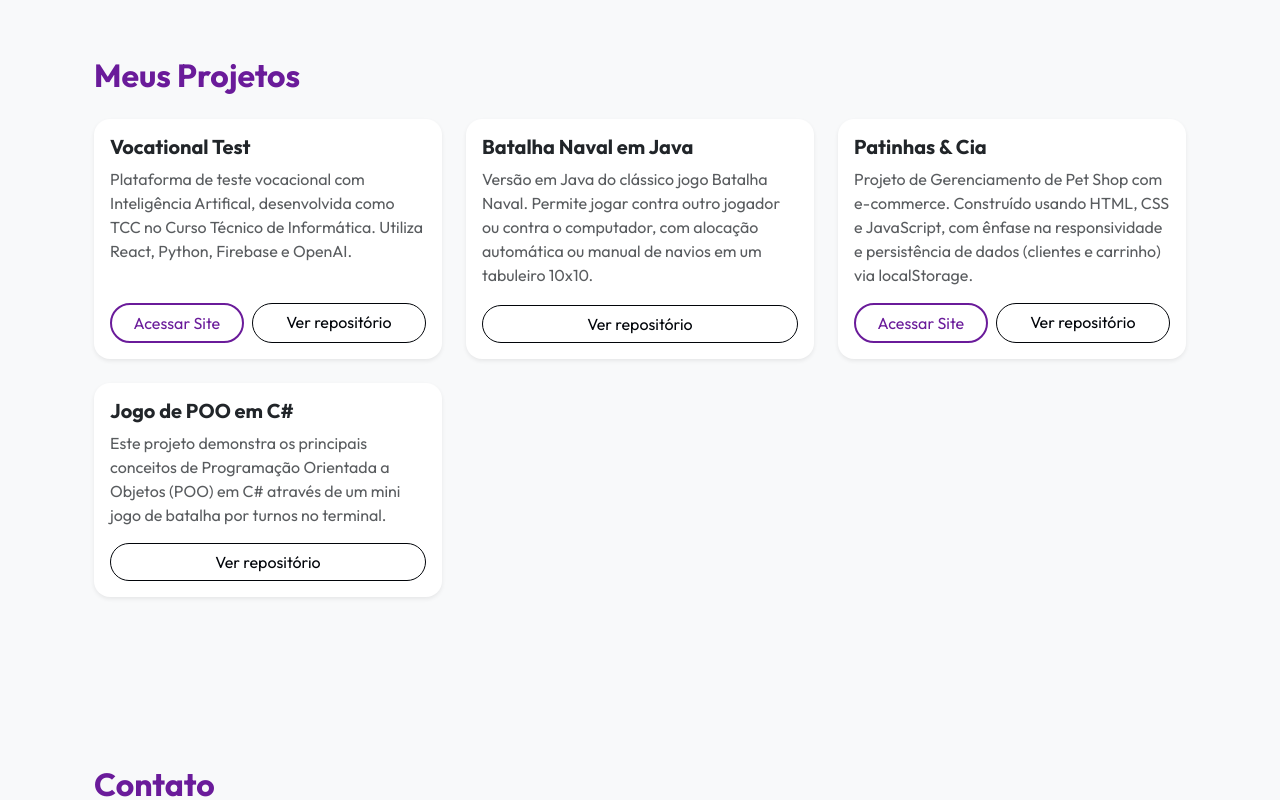
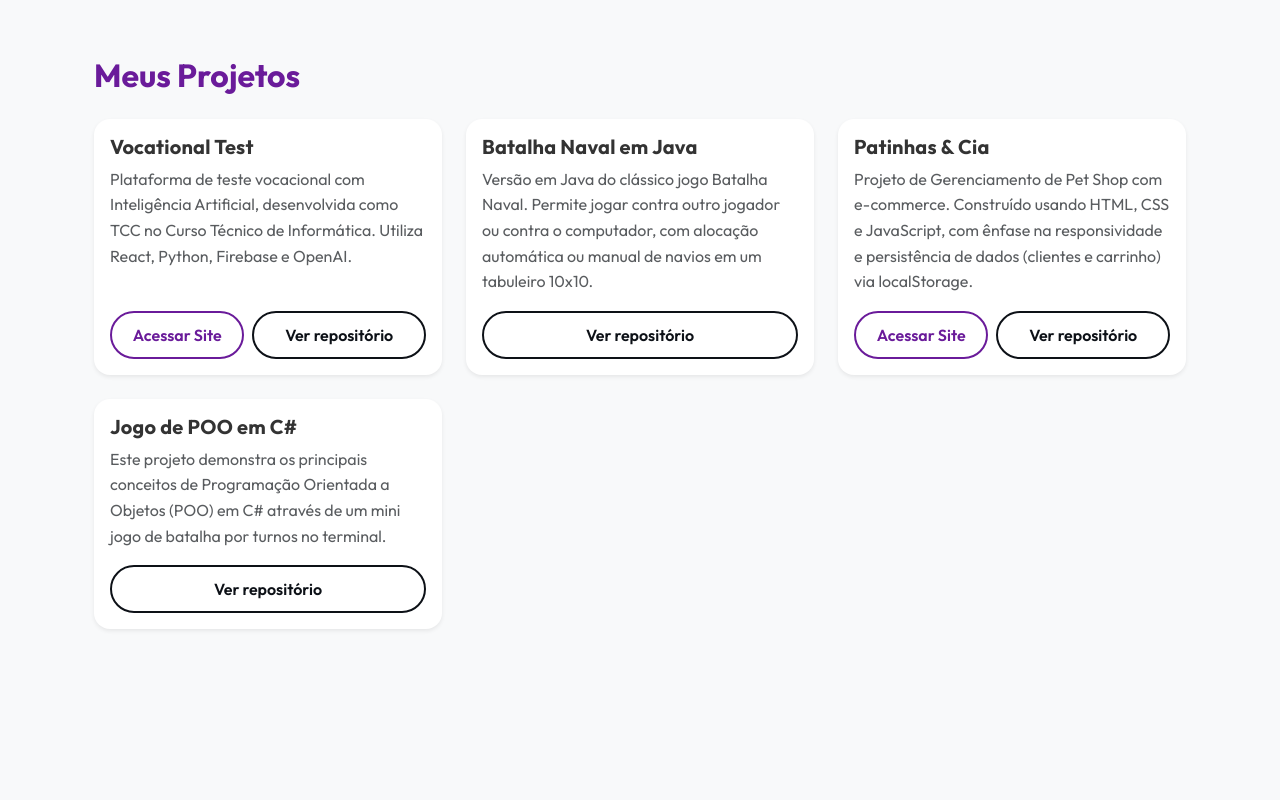
Before and after one commit to eduarda-guimaraes/portfolio-pessoal, a React (Vite) app: page / in a window 1280 px wide. Shown: the part 800-1600 px from the top of the page. Built offline with nearby package versions, Linux system fonts and the light colour scheme.

Commit message:
Layout de cards refatorado

```diff
--- a/src/pages/en/HomeEN.jsx
+++ b/src/pages/en/HomeEN.jsx
@@ -75,7 +75,7 @@ function HomeEN() {
                 className="btn btn-outline-secondary rounded-pill px-4"
                 target="_blank"
                 rel="noopener noreferrer"
-                download="Eduarda-Guimarães-VR.pdf"
+                download="Eduarda Guimarães - Virtual Resume.pdf"
               >
                 <i className="bi bi-download me-2" aria-hidden="true"></i>
                 Download VR
--- a/src/pages/pt/HomePT.jsx
+++ b/src/pages/pt/HomePT.jsx
@@ -50,7 +50,7 @@ function HomePT() {
                 className="btn btn-outline-secondary rounded-pill px-4"
                 target="_blank"
                 rel="noopener noreferrer"
-                download="Eduarda-Guimarães-CV.pdf"
+                download="Eduarda Guimarães - Currículo Virtual.pdf"
               >
                 <i className="bi bi-download me-2" aria-hidden="true"></i>
                 Baixar CV
@@ -67,6 +67,7 @@ function HomePT() {
             />
           </div>
         </div>
+
         {/* TECNOLOGIAS */}
         <div className="mt-4">
           <h5 className="fw-bold mb-3" style={{ color: '#6a1b9a' }}>
@@ -107,7 +108,7 @@ function HomePT() {
         <div className="card-body d-flex flex-column">
           <h5 className="card-title fw-bold">Vocational Test</h5>
           <p className="card-text text-muted" style={{ flex: 1 }}>
-                  Plataforma de teste vocacional com Inteligência Artifical, desenvolvida como TCC no Curso Técnico de Informática. Utiliza React, Python, Firebase e OpenAI.
+            Plataforma de teste vocacional com Inteligência Artificial, desenvolvida como TCC no Curso Técnico de Informática. Utiliza React, Python, Firebase e OpenAI.
           </p>
           <div className="d-flex gap-2 mt-auto justify-content-between">
             <a
@@ -201,6 +202,7 @@ function HomePT() {
 </section>
 
 
+
       {/* CONTATO */}
       <section
         id="contato"
--- a/src/styles/global.css
+++ b/src/styles/global.css
@@ -17,15 +17,43 @@ html {
 body {
   font-family: 'Segoe UI', sans-serif;
   background-color: #f8f9fa;
-  color: #333;
+  color: var(--text);
 }
 
 html, body {
   overflow-x: hidden;
 }
 
+:root{
+  --accent: #6a1b9a;
+  --accent-weak: #b39ddb;
+  --text: #333;
+  --text-weak: #6b7280;
+
+  --card-bg: rgba(189, 189, 189, 0.85);
+  --card-border: rgba(0,0,0,0.06);
+
+  --shadow-sm: 0 6px 20px rgba(0,0,0,0.08);
+  --shadow-md: 0 16px 40px rgba(0,0,0,0.12);
+
+  --radius-xl: 16px;
+}
+
+@media (prefers-color-scheme: dark) {
+  :root{
+    --text: #000000;
+    --text-weak: #6a1b9a;
+
+    --card-bg: rgba(20,24,33,0.75);
+    --card-border: rgba(255,255,255,0.09);
+
+    --shadow-sm: 0 6px 18px rgba(0,0,0,0.45);
+    --shadow-md: 0 18px 48px rgba(0,0,0,0.6);
+  }
+}
+
 h2{
-  color: #b39ddb;
+  color: var(--accent-weak);
 }
 
 main.container {
@@ -39,13 +67,13 @@ main.container {
 .nav-link {
   position: relative;
   text-decoration: none;
-  color: #333;
+  color: var(--text);
   font-weight: 500;
   transition: color 0.3s ease;
 }
 
 .nav-link:hover {
-  color: #6a1b9a;
+  color: var(--accent);
 }
 
 .nav-link::after {
@@ -55,7 +83,7 @@ main.container {
   height: 2px;
   bottom: -2px;
   left: 0;
-  background-color: #b39ddb;
+  background-color: var(--accent-weak);
   transition: width 0.3s ease;
 }
 
@@ -64,7 +92,7 @@ main.container {
 }
 
 .btn-idioma {
-  background-color: #b39ddb;
+  background-color: var(--accent-weak);
   color: white;
   border: none;
   border-radius: 20px;
@@ -79,45 +107,112 @@ main.container {
   transform: scale(1.05);
 }
 
+
 .btn-roxo-outline {
-  border: 2px solid #6a1b9a;
-  color: #6a1b9a;
-  transition: all 0.3s ease;
+  border: 2px solid var(--accent);
+  color: var(--accent);
+  background: transparent;
+  border-radius: 999px;
+  padding: 10px 14px;
+  font-weight: 600;
+  transition: background-color .25s ease, color .25s ease,
+              box-shadow .25s ease, transform .15s ease;
 }
 
 .btn-roxo-outline:hover {
-  background-color: #6a1b9a;
+  background: var(--accent);
   color: #fff;
-}
-
-.text-roxo-ativo {
-  color: #6a1b9a !important;
+  box-shadow: 0 10px 24px rgba(106,27,154,0.22);
+  transform: translateY(-1px);
 }
 
 .btn-outline-github {
-  color: #010409;
-  border-color: #010409;
+  color: #0d1117;
+  border: 2px solid #0d1117;
+  background: transparent;
+  border-radius: 999px;
+  padding: 10px 14px;
+  font-weight: 600;
+  transition: background-color .25s ease, color .25s ease,
+              box-shadow .25s ease, transform .15s ease;
 }
 
 .btn-outline-github:hover {
-  color: #ffffff;
-  background-color: #010409;
-  border-color: #010409;
+  color: #fff;
+  background: #0d1117;
+  box-shadow: 0 10px 24px rgba(13,17,23,0.22);
+  transform: translateY(-1px);
+}
+
+@media (prefers-color-scheme: dark){
+  .btn-outline-github{
+    color: #acaeb0;
+    border-color: #acaeb0;
+  }
+  .btn-outline-github:hover{
+    background: #e7e9ee;
+    color: #0d1117;
+  }
 }
 
 .contact-link-card, .card {
   transition: transform 0.2s ease, box-shadow 0.2s ease;
 }
 
-.contact-link-card:hover, .card:hover {
+#projetos .card{
+  background: #ffffff;
+  border-radius: 1rem;
+  border: 1px solid rgba(0,0,0,0.07);
+  box-shadow: 0 4px 14px rgba(0,0,0,0.06);
+  transition: transform .25s ease, box-shadow .25s ease;
+}
+
+#projetos .card:hover,
+#projetos .card:focus-within{
   transform: translateY(-4px);
-  box-shadow: var(--bs-box-shadow-lg) !important;
+  box-shadow: 0 14px 32px rgba(0,0,0,0.10);
+}
+
+#projetos .card-title{
+  color: #222;
+}
+
+#projetos .card-text{
+  color: #555;
+}
+
+#projetos .card:hover,
+#projetos .card:focus-within{
+  transform: translateY(-6px) scale(1.01);
+  box-shadow: var(--shadow-md);
+  border-color: color-mix(in srgb, var(--accent) 22%, transparent);
+}
+
+#projetos .card-title{
+  color: var(--text);
+  letter-spacing: .2px;
+}
+
+#projetos .card-text{
+  color: var(--text-weak);
+  line-height: 1.6;
+}
+
+#projetos .card a:focus-visible{
+  outline: 3px solid color-mix(in srgb, var(--accent-weak) 70%, transparent);
+  outline-offset: 2px;
+  border-radius: 999px;
+}
+
+.contact-link-card:hover, .card:hover,
+.card:focus-within {
+  transform: translateY(-4px);
+  box-shadow: var(--shadow-md) !important;
 }
 
 section[id] {
   scroll-margin-top: 6rem;
 }
-
 
 footer {
   text-align: center;
@@ -126,3 +221,11 @@ footer {
   background-color: #f1f1f1;
   color: #666;
 }
+
+@media (prefers-reduced-motion: reduce){
+  .contact-link-card, .card,
+  .btn-outline-github, .btn-roxo-outline,
+  .nav-link{
+    transition: none !important;
+  }
+}
```
Also changed, not shown: 1 other file (tests, documents, lock files or other folders). Lines whose indentation alone changed are shown as unchanged.
